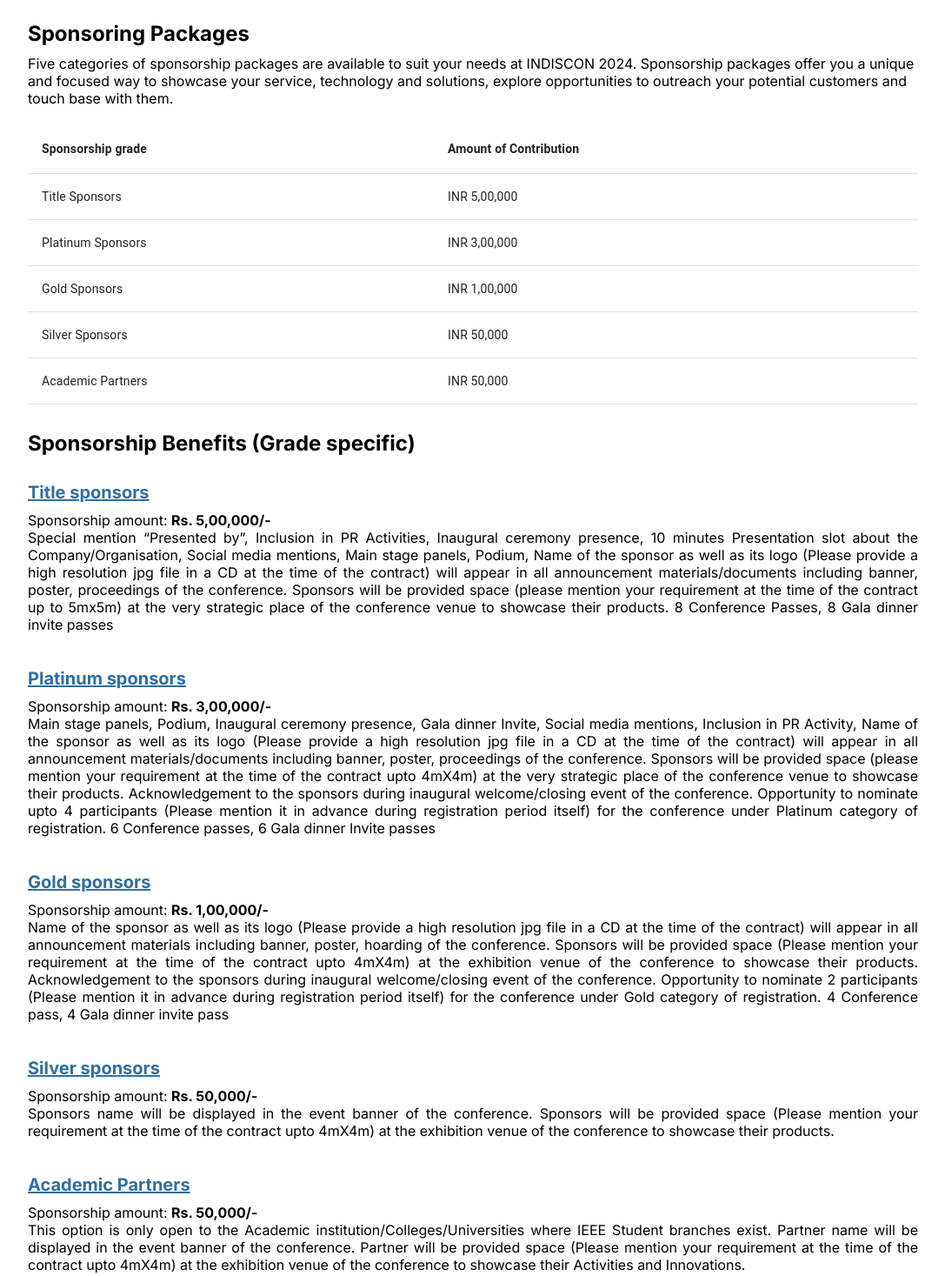
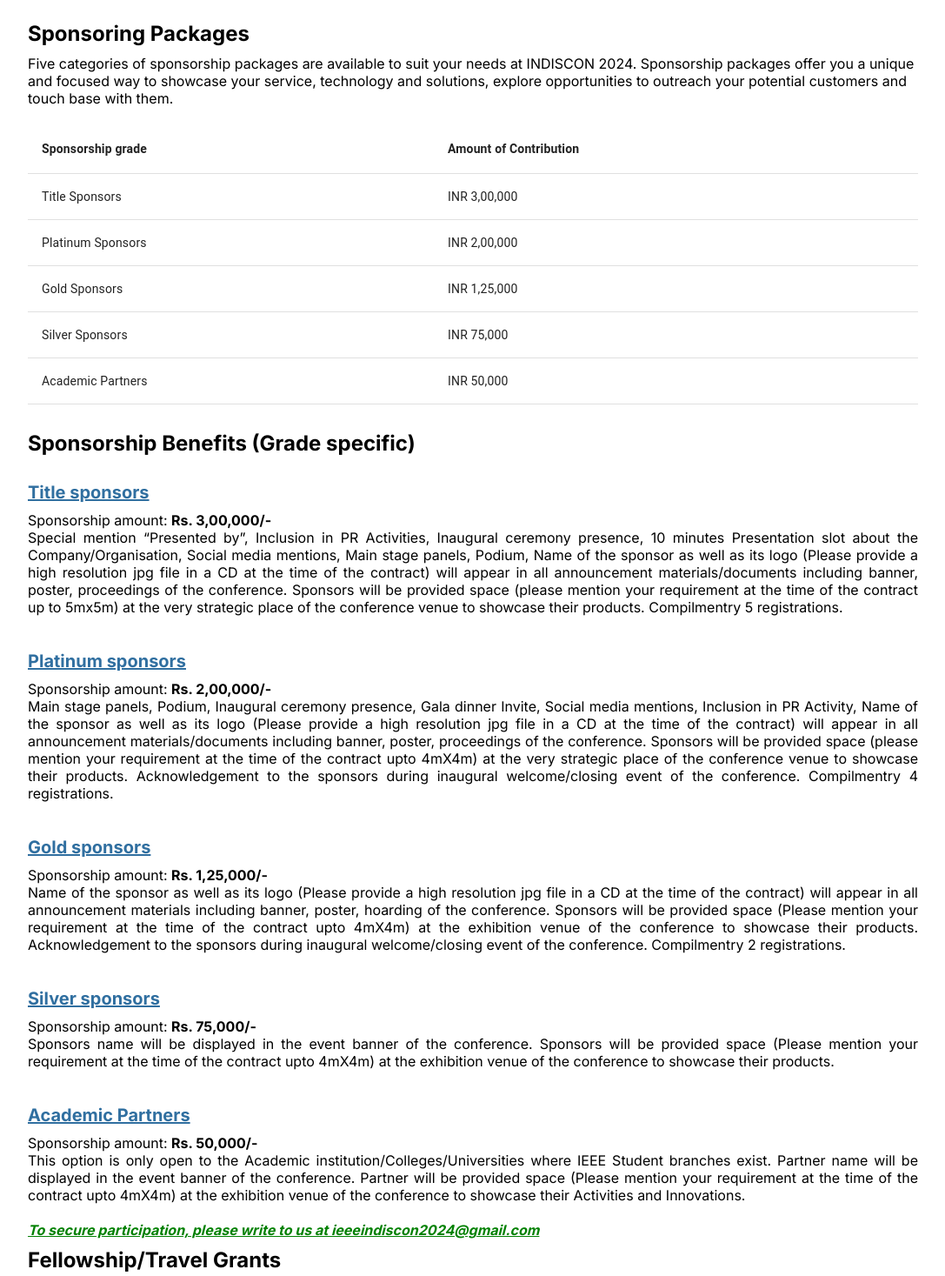
Before and after one commit to MayankGuptaPEC/indiscon-2024, a Next.js app: page /sponsorship in a window 1280 px wide. Shown: the part 495-1962 px from the top of the page at 87% size, without its empty margins (96-1183 px from the left). Built offline with nearby package versions, Linux system fonts and the light colour scheme.

Commit message:
Update sponsorship.js

```diff
--- a/src/pages/sponsorship.js
+++ b/src/pages/sponsorship.js
@@ -66,19 +66,19 @@
                     <TableBody>
                         <TableRow hover>
                             <TableCell>Title Sponsors</TableCell>
-                            <TableCell>INR 5,00,000</TableCell>
+                            <TableCell>INR 3,00,000</TableCell>
                         </TableRow>
                         <TableRow hover>
                             <TableCell>Platinum Sponsors</TableCell>
-                            <TableCell>INR 3,00,000</TableCell>
+                            <TableCell>INR 2,00,000</TableCell>
                         </TableRow>
                         <TableRow hover>
                             <TableCell>Gold Sponsors</TableCell>
-                            <TableCell>INR 1,00,000</TableCell>
+                            <TableCell>INR 1,25,000</TableCell>
                         </TableRow>
                         <TableRow hover>
                             <TableCell>Silver Sponsors</TableCell>
-                            <TableCell>INR 50,000</TableCell>
+                            <TableCell>INR 75,000</TableCell>
                         </TableRow>
                         <TableRow hover>
                             <TableCell>Academic Partners</TableCell>
@@ -95,7 +95,7 @@
             <div className={styles.sponsor_class}>
                 <h3>Title sponsors</h3>
                 <p>
-                    Sponsorship amount: <span>Rs. 5,00,000/-</span>
+                    Sponsorship amount: <span>Rs. 3,00,000/-</span>
                 </p>
 
                 <p>
@@ -110,15 +110,14 @@
                     Sponsors will be provided space (please mention your
                     requirement at the time of the contract up to 5mx5m) at the
                     very strategic place of the conference venue to showcase
-                    their products. 8 Conference Passes, 8 Gala dinner invite
-                    passes
+                    their products. Compilmentry 5 registrations.
                 </p>
             </div>
 
             <div className={styles.sponsor_class}>
                 <h3>Platinum sponsors</h3>
                 <p>
-                    Sponsorship amount: <span>Rs. 3,00,000/-</span>
+                    Sponsorship amount: <span>Rs. 2,00,000/-</span>
                 </p>
 
                 <p>
@@ -133,17 +132,14 @@
                     4mX4m) at the very strategic place of the conference venue
                     to showcase their products. Acknowledgement to the sponsors
                     during inaugural welcome/closing event of the conference.
-                    Opportunity to nominate upto 4 participants (Please mention
-                    it in advance during registration period itself) for the
-                    conference under Platinum category of registration. 6
-                    Conference passes, 6 Gala dinner Invite passes
+                    Compilmentry 4 registrations.
                 </p>
             </div>
 
             <div className={styles.sponsor_class}>
                 <h3>Gold sponsors</h3>
                 <p>
-                    Sponsorship amount: <span>Rs. 1,00,000/-</span>
+                    Sponsorship amount: <span>Rs. 1,25,000/-</span>
                 </p>
 
                 <p>
@@ -155,18 +151,14 @@
                     requirement at the time of the contract upto 4mX4m) at the
                     exhibition venue of the conference to showcase their
                     products. Acknowledgement to the sponsors during inaugural
-                    welcome/closing event of the conference. Opportunity to
-                    nominate 2 participants (Please mention it in advance during
-                    registration period itself) for the conference under Gold
-                    category of registration. 4 Conference pass, 4 Gala dinner
-                    invite pass
+                    welcome/closing event of the conference. Compilmentry 2 registrations.
                 </p>
             </div>
 
             <div className={styles.sponsor_class}>
                 <h3>Silver sponsors</h3>
                 <p>
-                    Sponsorship amount: <span>Rs. 50,000/-</span>
+                    Sponsorship amount: <span>Rs. 75,000/-</span>
                 </p>
 
                 <p>
```
